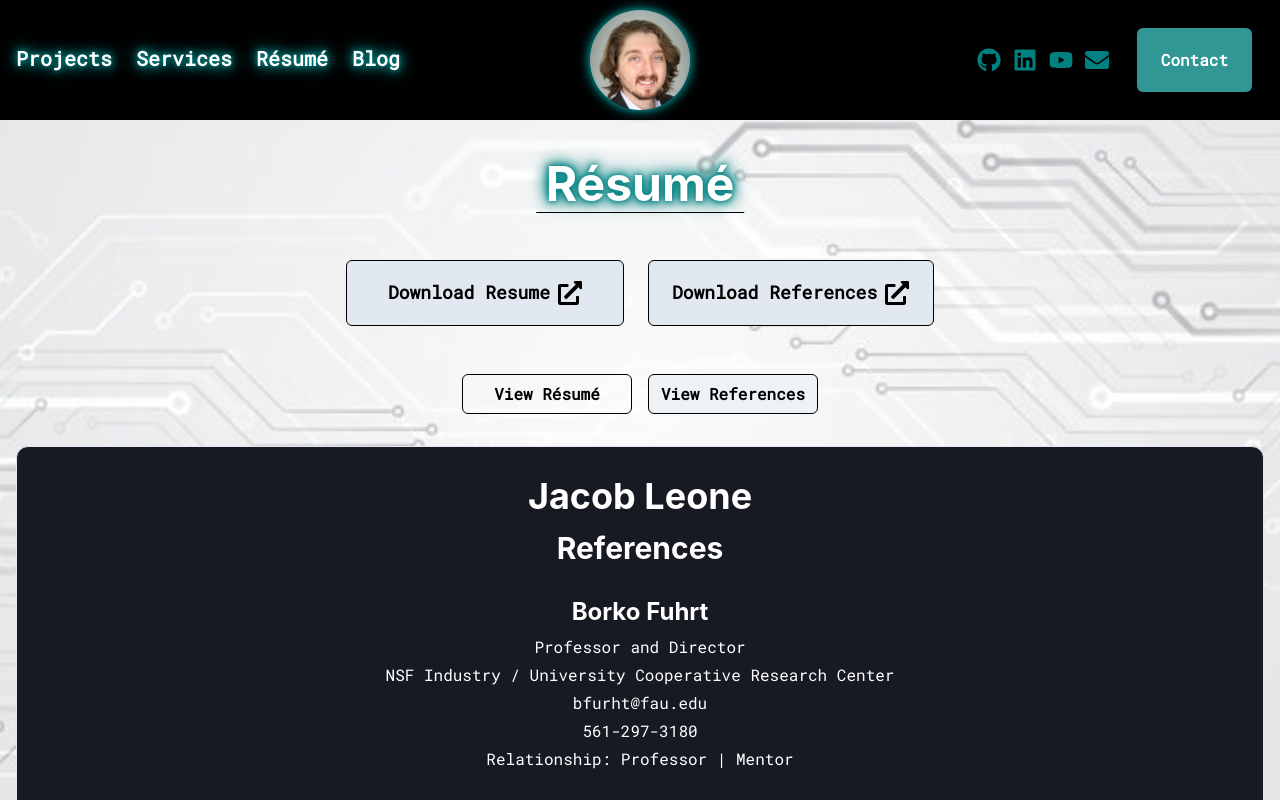
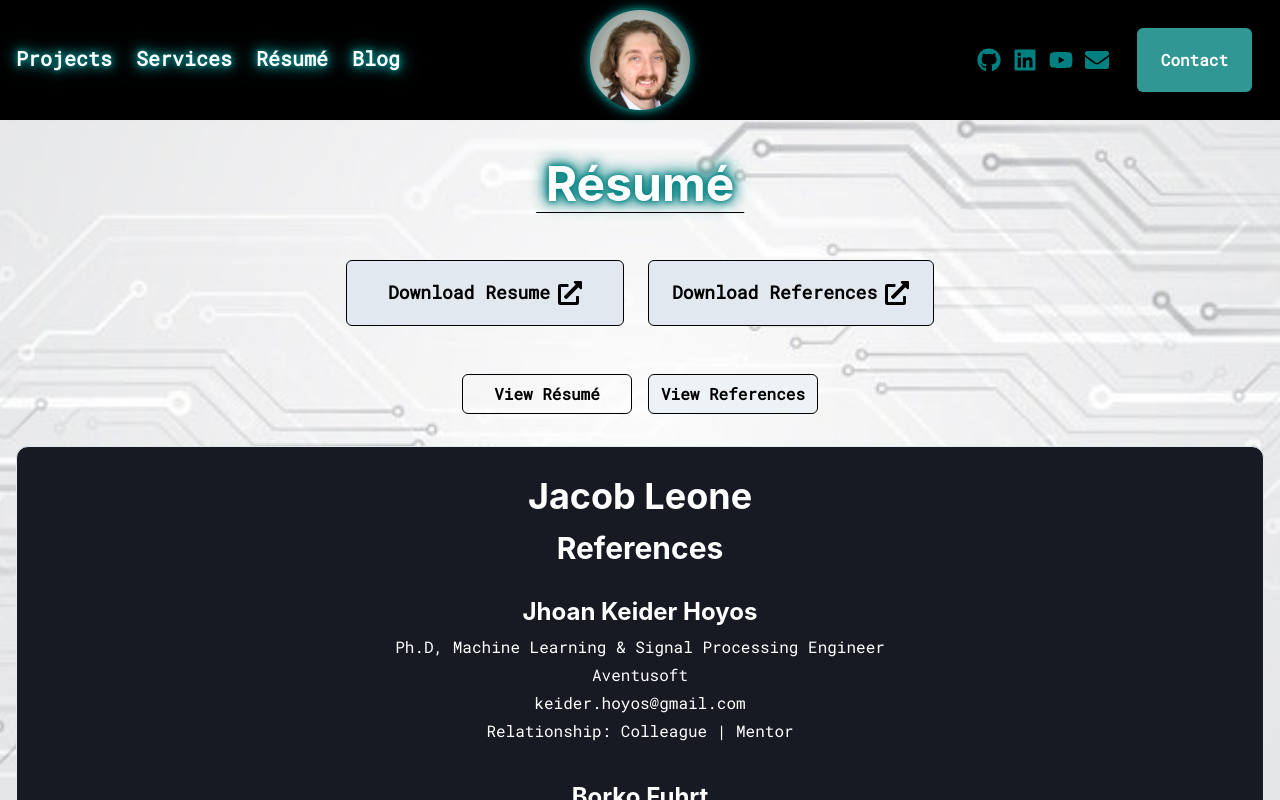
Before and after one commit to jacklion710/jacobleone-tech-portfolio, a Next.js app: page /Resume in a window 1280 px wide. Both pictures are taken after a click on the button "View References". Shown: the top 800 px of the page. Built offline with nearby package versions, Linux system fonts and the light colour scheme.

Commit message:
Updated references

```diff
--- a/components/ReferencesComponent.tsx
+++ b/components/ReferencesComponent.tsx
@@ -42,6 +42,16 @@ const ReferencesComponent: React.FC = () => {
         mt={5}
         w="full"
       >
+        <motion.div ref={ref3} initial="hidden" animate={inView1 ? "visible" : "hidden"} variants={fadeIn}>
+          <Flex direction="column" alignItems="center">
+            <Heading color="white" fontSize="2xl" mb={2}>Jhoan Keider Hoyos</Heading>
+            <Text color="white" mb={1} textAlign="center" >Ph.D, Machine Learning & Signal Processing Engineer</Text>
+            <Text color="white" mb={1}>Aventusoft</Text>
+            <Link href="mailto: devin@ystemandchess.com" color="white" mb={1}>keider.hoyos@gmail.com</Link>
+            <Text color="white" textAlign="center" mb={10}>Relationship: Colleague | Mentor</Text>
+          </Flex>
+        </motion.div>
+
         <motion.div ref={ref1} initial="hidden" animate={inView1 ? "visible" : "hidden"} variants={fadeIn}>
           <Flex direction="column" alignItems="center" w="full">
             <Heading color="white" fontSize="2xl" mb={2}>Borko Fuhrt</Heading>
@@ -64,16 +74,6 @@ const ReferencesComponent: React.FC = () => {
           </Flex>
         </motion.div>
 
-        <motion.div ref={ref3} initial="hidden" animate={inView1 ? "visible" : "hidden"} variants={fadeIn}>
-          <Flex direction="column" alignItems="center">
-            <Heading color="white" fontSize="2xl" mb={2} mt={10}>Devin Nakano</Heading>
-            <Text color="white" mb={1} textAlign="center" >Founder, President and Executive Director</Text>
-            <Text color="white" mb={1}>Y Stem and Chess</Text>
-            <Link href="mailto: devin@ystemandchess.com" color="white" mb={1}>devin@ystemandchess.com</Link>
-            <Text color="white" textAlign="center" >Relationship: Business Leader | Client</Text>
-          </Flex>
-        </motion.div>
-
       </Flex>
 
       <motion.div ref={refAbout} initial="hidden" animate={inViewAbout ? "visible" : "hidden"} variants={fadeIn}>
@@ -84,7 +84,7 @@ const ReferencesComponent: React.FC = () => {
         <Heading textAlign="center" color="white" fontSize="2xl" mb={2} mt={2}>
             About me
         </Heading>
-        <Text color="white" textAlign="center" mb={1}>I am driven by an intrinsic passion for tackling both creative and technical challenges. As part of agile development teams, I thrive on collaborating towards our shared mission: delivering exceptional value to clients efficiently and effectively. Before diving into the tech arena, I pursued an intensive graduate program at a top-tier university, focusing on the convergence of artificial intelligence and psychology. This academic journey endowed me with a unique lens: approaching AI development from a human-centric perspective and deeply understanding the nuanced ways people interact with technology. Beyond my academic pursuits, I am a perpetual learner, drawing from experiences that span leadership, creativity, problem-solving, and shepherding projects from mere ideas to successful execution.</Text>
+        <Text color="white" textAlign="center" mb={1}>Machine Learning Engineer specializing in signal and image processing, with hands-on experience developing AI-driven solutions. My expertise spans implementing computer vision algorithms, processing complex signal data, and designing ML pipelines that bridge theoretical concepts with practical applications. Building on my graduate research in AI-medical device integration, I combine strong technical capabilities in deep learning and signal processing with a commitment to creating reliable, ethical AI systems. I excel in collaborative environments where I can apply my analytical mindset to solve challenging technical problems while maintaining a user-centric approach.</Text>
       </motion.div>
 
     </Box>
```
Also changed, not shown: 1 other file (tests, documents, lock files or other folders).
